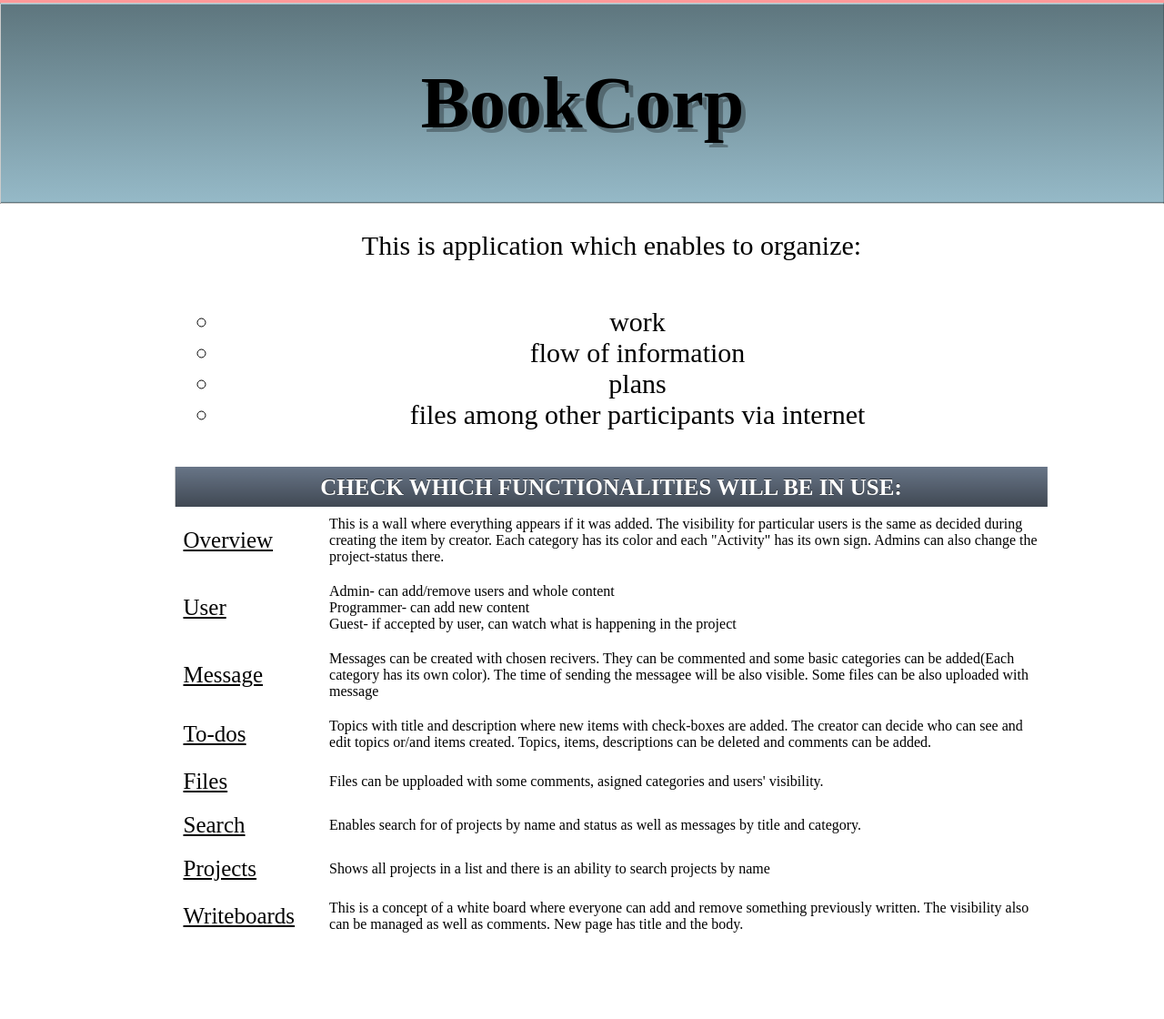
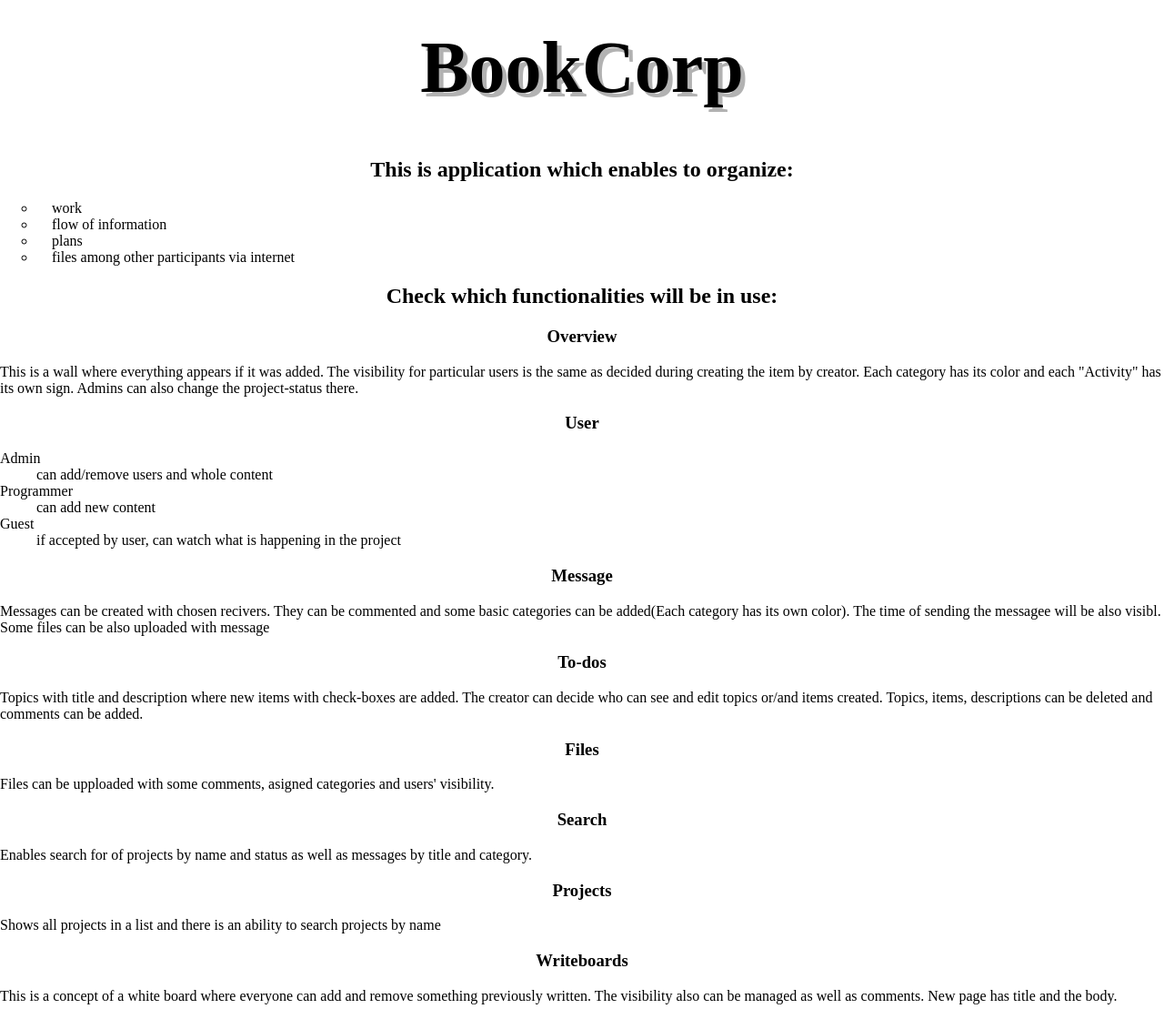
Before and after one commit to chrisdanek/PM, a plain HTML site: page index.html in a window 1280 px wide. Shown: the part 59-1179 px from the top of the page at 91% size. Before the commit the page ends 1094 px from the top, so only its background shows below. Drawn offline with Linux system fonts and the light colour scheme.

Commit message:
semantic structure for main page

```diff
--- a/index.html
+++ b/index.html
@@ -3,113 +3,61 @@
 <head>
 	<meta charset="utf-8">
 	<title>BookCorp-Project management application</title>
-	<link rel="stylesheet" href="stylesheets/screen.css" type="text/css
-	"/>
+	<link rel="stylesheet" href="stylesheets/screen.css"/>
 </head>
 
 <body>
-	<header>
-		<img src="images/wykrzyknik2.png" class="lewo" \>
+	<p class="notice">
 		Notice: this page and product is not comercial. They were created in order to practice and learn how to create web-sites and applications. This is student project.
-	</header>
+	</p>
 
-	<table class="name">
+	<h1>BookCorp</h1>
 
-	<tr id="name">
-	<td colspan="2">
-	<h1> BookCorp </h1>
-	</td>
-	</tr>
+	<h2>This is application which enables to organize:</h2>
 
-	</table>
-	<table>
-	<h2>
-	<tr class="tlista">
-	<td colspan="2">
-	 This is application which enables to organize:
-	</td>
-	</tr>
-
-	<tr class="tlista">
-	<td colspan="2">
 	<ul>
 		<li>work</li>
 		<li>flow of information </li>
 		<li>plans </li>
 		<li>files among other participants via internet</li>
 	</ul>
-	</td>
-	</tr>
+
+	<h2>Check which functionalities will be in use:</h2>
+
+	<h3>Overview</h3>
+	<p>This is a wall where everything appears if it was added. The visibility for particular users is the same as decided during creating the item by creator. Each category has its color and each "Activity" has its own sign. Admins can also change the project-status there.</p>
 
 
+	<h3>User</h3>
 
-	</h2>
+	<dl>
+		<dt>Admin</dt>
+		<dd>can add/remove users and whole content</dd>
 
+		<dt>Programmer</dt>
+		<dd>can add new content</dd>
 
+		<dt>Guest</dt>
+		<dd>if accepted by user, can watch what is happening in the project</dd>
+	</dl>
 
+	<h3>Message</h3>
+	<p>Messages can be created with chosen recivers. They can be commented and some basic categories can be added(Each category has its own color). The time of sending the messagee will be also visibl. Some files can be also uploaded with message</p>
 
-		<tr class="heading">
-			<th colspan="2">Check which functionalities will be in use: </th>
-		</tr>
+	<h3>To-dos</h3>
+	<p>Topics with title and description where new items with check-boxes are added. The creator can decide who can see and edit topics or/and items created. Topics, items, descriptions can be deleted and comments can be added.</p>
 
-		<tr class="overview">
-			<td class="heading">Overview</td>
-			<td class="desc">This is a wall where everything appears if it was added. The visibility for particular users is the same as decided during creating the item by creator. Each category has its color and each "Activity" has its own sign. Admins can also change the project-status there.
-			</td>
-		</tr>
+	<h3>Files</h3>
+	<p>Files can be upploaded with some comments, asigned categories and users' visibility.</p>
 
-		<tr class="user">
-			<td class="heading">User</td>
-			<td class="desc">Admin- can add/remove users and whole content<br/>
-				Programmer- can add new content<br/>
-				Guest- if accepted by user, can watch what is happening in the project
-			</td>
+	<h3>Search</h3>
+	<p>Enables search for of projects by name and status as well as messages by title and category.</p>
 
-		</tr>
-		<tr class="message">
-			<td class="heading">Message</td>
-			<td class="desc">Messages can be created with chosen recivers. They can be commented and some basic categories can be added(Each category has its own color). The time of sending the messagee will be also visible. Some files can be also uploaded with message<br/>
-			</td>
+	<h3>Projects</h3>
+	<p>Shows all projects in a list and there is an ability to search projects by name</p>
 
-		</tr>
-		<tr class="todos">
-			<td class="heading">To-dos</td>
-			<td class="desc">Topics with title and description where new items with check-boxes are added. The creator can decide who can see and edit topics or/and items created. Topics, items, descriptions can be deleted and comments can be added. <br/>
-			</td>
-
-		</tr>
-		<tr class="files">
-			<td class="heading">Files</td>
-			<td class="desc">Files can be upploaded with some comments, asigned categories and users' visibility.<br/>
-			</td>
-
-		</tr>
-
-		<tr class="search">
-			<td class="heading">Search</td>
-			<td class="desc">Enables search for of projects by name and status as well as messages by title and category.
-			</td>
-
-		</tr>
-		<tr class="projects">
-			<td class="heading">Projects</td>
-			<td class="desc">Shows all projects in a list and there is an ability to search projects by name
-			</td>
-
-		</tr>
-		<tr class="writeboard">
-			<td class="heading">Writeboards</td>
-			<td class="desc">This is a concept of a white board where everyone can add and remove something previously written. The visibility also can be managed as well as comments. New page has title and the body.
-			</td>
-
-		</tr>
-
-
-
-	</table>
-
+	<h3>Writeboards</h3></td>
+	<p>This is a concept of a white board where everyone can add and remove something previously written. The visibility also can be managed as well as comments. New page has title and the body.</p>
 
 </body>
-
-
 </html>
```
Lines whose indentation alone changed are shown as unchanged.
